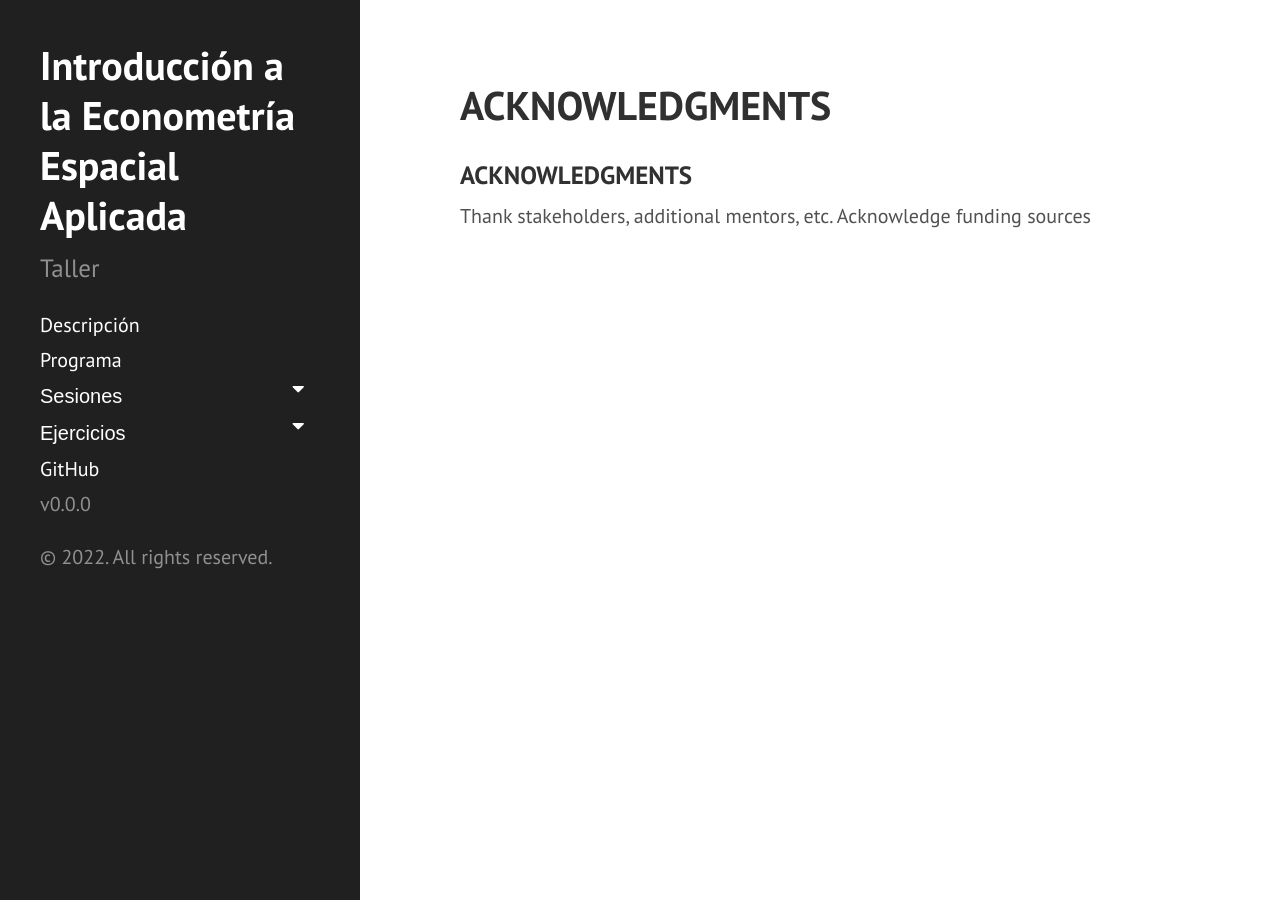
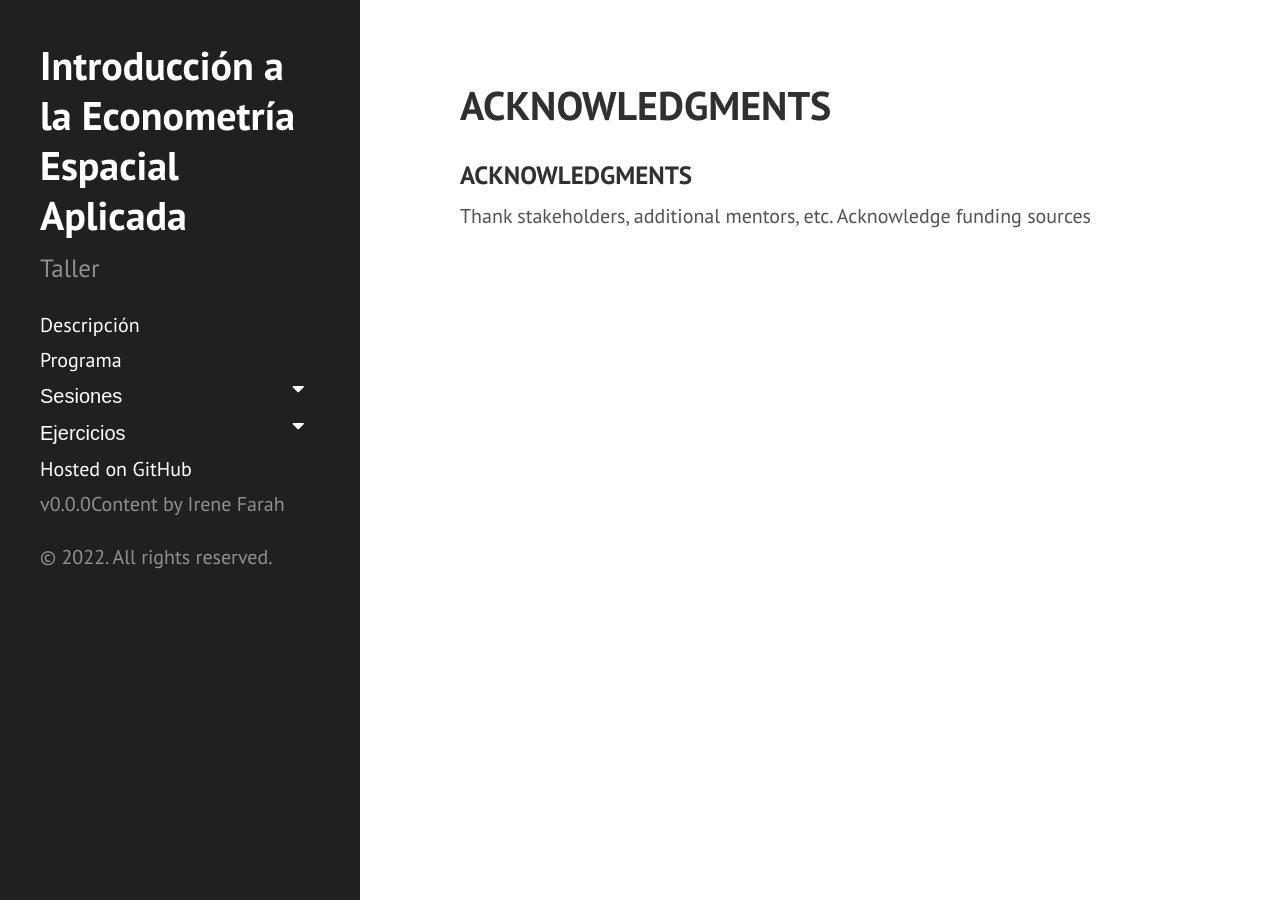
Before and after one commit to ifarah/sp_reg, a Jekyll site: the page built from acknowledgements.md, in a window 1280 px wide. Built offline with Jekyll 4.4.1, drawn with Linux system fonts in a browser that asks for light colours; our own code applies the rules of GitHub Pages for plain Markdown files.

Commit message:
Update sidebar.html

```diff
--- a/_includes/sidebar.html
+++ b/_includes/sidebar.html
@@ -70,8 +70,8 @@ for (i = 0; i < dropdown.length; i++) {
       {% endfor %}
       {% endcomment %}
 
-      <a class="sidebar-nav-item" Content by Irene Farah. Hosted on Github.href="{{ site.github.repo }}">GitHub</a>
-      <span class="sidebar-nav-item">v{{ site.version }}</span>
+      <a class="sidebar-nav-item"  href="{{ site.github.repo }}">Hosted on GitHub</a>
+      <span class="sidebar-nav-item">v{{ site.version }}Content by Irene Farah</span>
     </nav>
 
     <p>&copy; {{ site.time | date: '%Y' }}. All rights reserved.</p>
```
